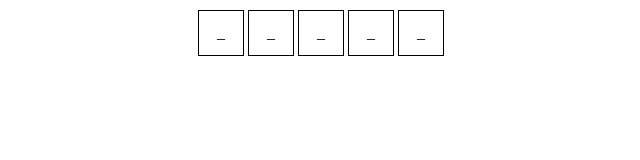
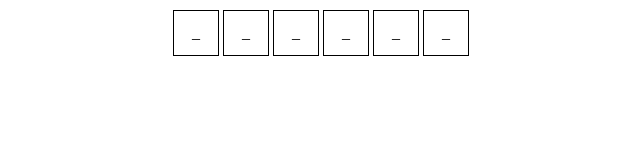
Before and after one commit to RobiereMystere/RobiereMystere.github.io, a plain HTML site: page index.html in a window 1280 px wide. Shown: the whole page, without its empty margins (319-959 px from the left). Drawn offline with Linux system fonts and the light colour scheme.

Commit message:
change word

```diff
--- a/index.html
+++ b/index.html
@@ -6,7 +6,7 @@
 <script>
 
 
-	var word="BIBOU";
+	var word="ADADOS";
 	var current_letter=0;
 	var current_word="";
 	var line_nb=0;
```
